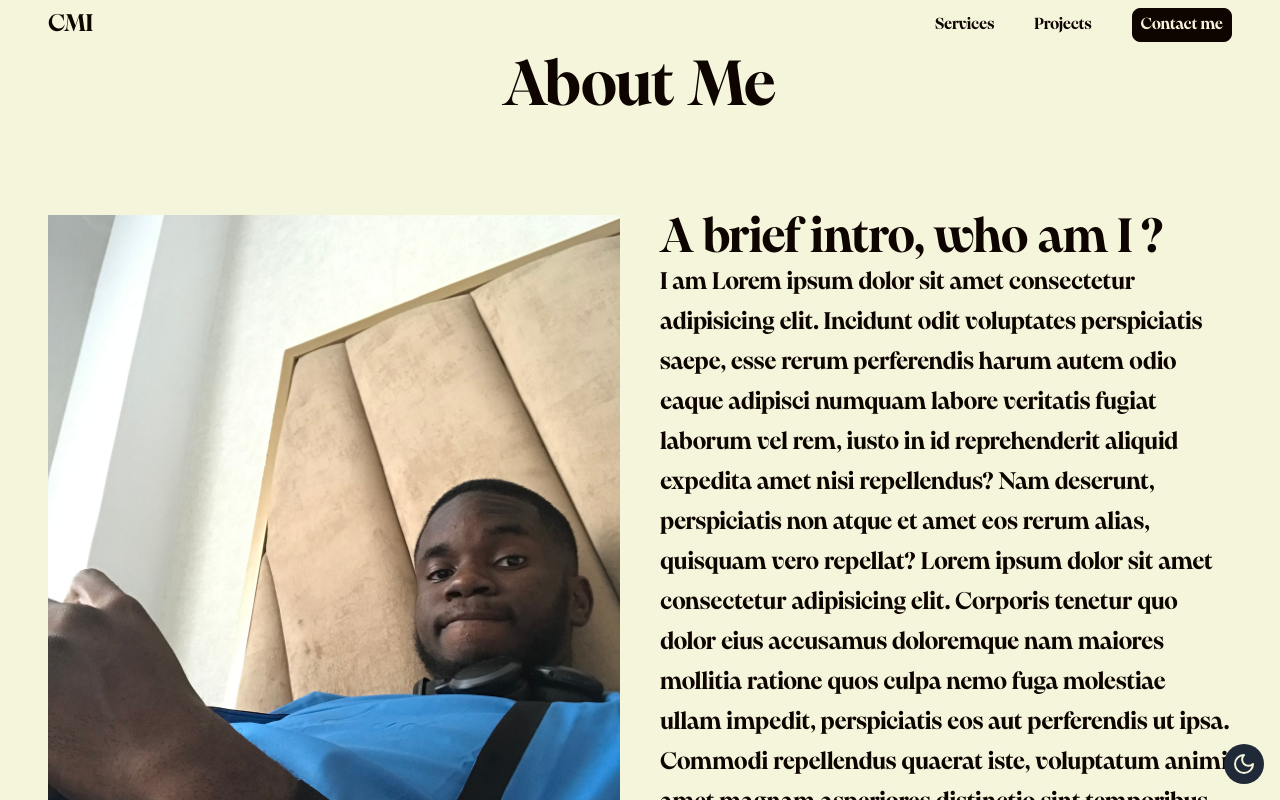
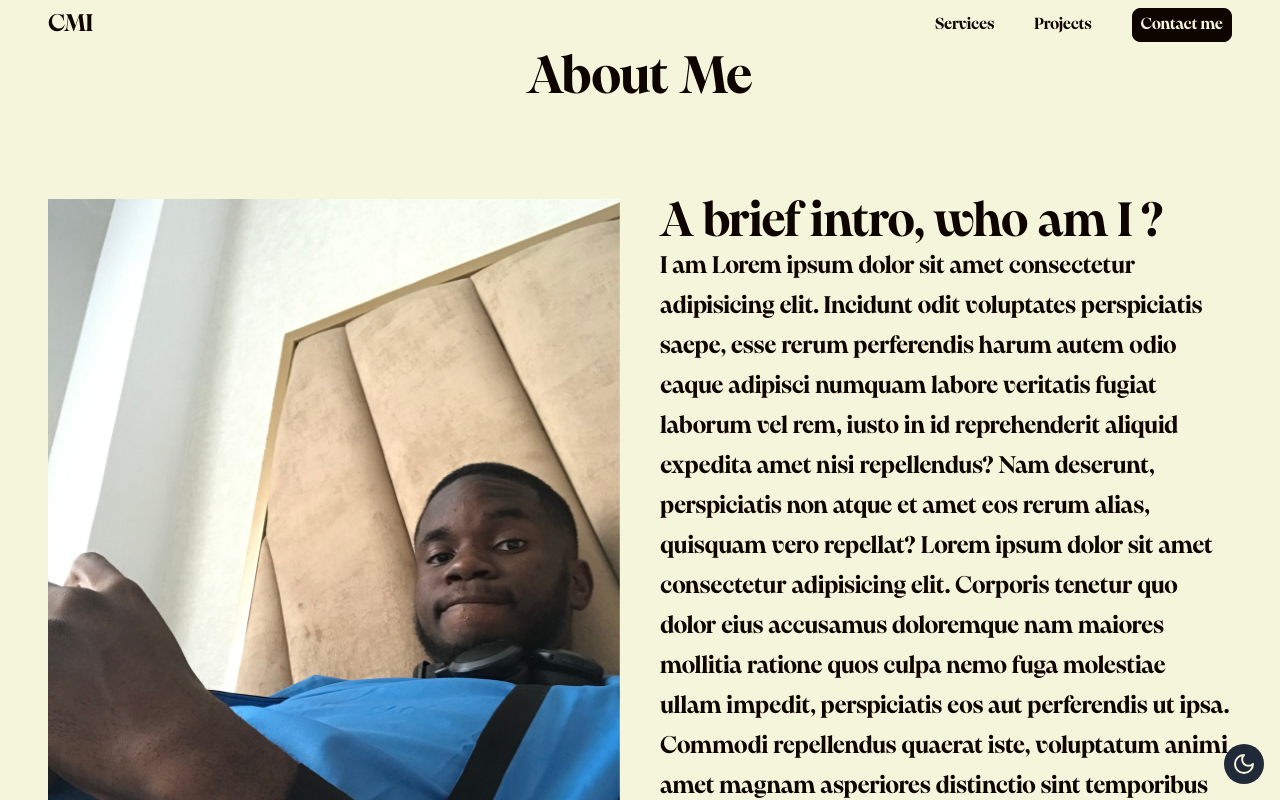
Before and after one commit to CMI-James/main-portfolio, a Next.js app: page /about in a window 1280 px wide. Shown: the top 800 px of the page. Built offline with nearby package versions, Linux system fonts and the light colour scheme.

Commit message:
fix: updated the header title bug

```diff
--- a/src/components/ui/SectionHeader.jsx
+++ b/src/components/ui/SectionHeader.jsx
@@ -19,7 +19,7 @@ const SectionHeader = ({ title, scrollYProgress }) => {
     : ["6rem", "4rem", "2rem"]; // Desktop
 
   // Stabilized useTransform
-  const fontSize = useTransform(scrollYProgress, [0, 0.2, 0.4], fontSizeValues);
+  const fontSize = useTransform(scrollYProgress, [0, 0.15, 0.3], fontSizeValues);
 
 
   return (
```
